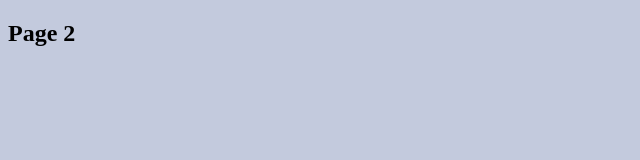
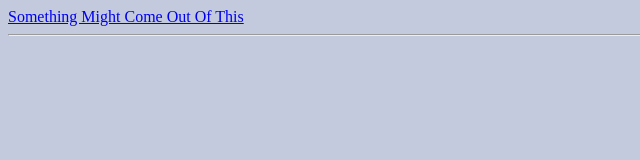
Before and after one commit to EfeDemirbas/repo, a plain HTML site: page index.html in a window 1280 px wide. Shown: the whole page, without its empty margins (0-640 px from the left). Drawn offline with Linux system fonts and the light colour scheme.

Commit message:
New Begginigns

```diff
--- a/index.html
+++ b/index.html
@@ -13,7 +13,8 @@
         </header>
         <main>
             <article>
-                <h1>Page 2</h1>
+                <a href="page2.html">Something Might Come Out Of This</a>
+                <hr/>
             </article>
         </main>
         <footer>
```
